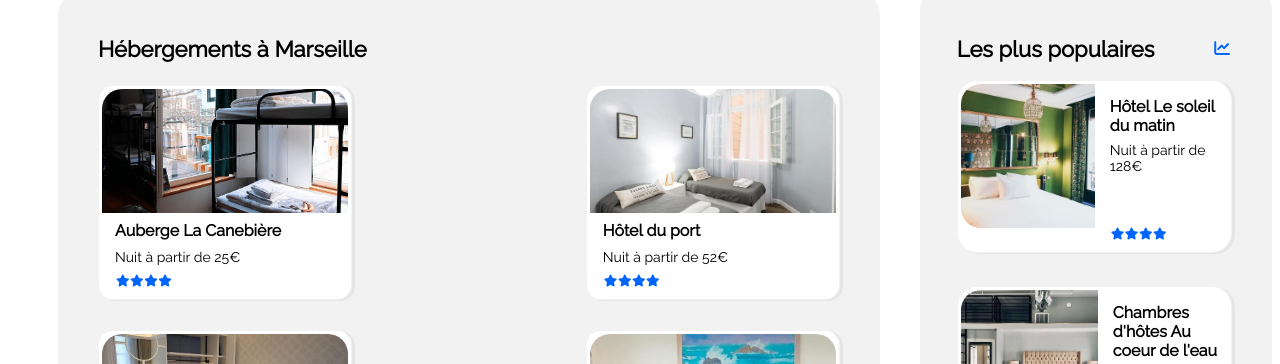
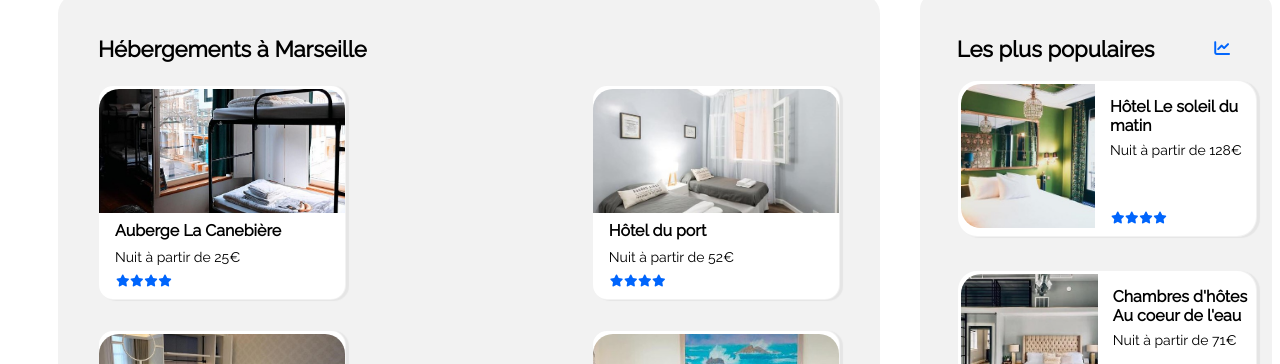
Before and after one commit to MaxBgt/Booki, a plain HTML site: page index.html in a window 1280 px wide. Shown: the part 380-744 px from the top of the page. Drawn offline with Linux system fonts and the light colour scheme.

```diff
--- a/CSS/style.css
+++ b/CSS/style.css
@@ -167,9 +167,9 @@ a {
   display: flex;
 }
 .hebergements {
-  width: 70%;
   border-radius: 15px;
   margin-left: 50px;
+  width: 70%;
   border-radius: 20px;
   background: var(--background);
 }
@@ -207,8 +207,6 @@ a {
   border-top-left-radius: 20px;
   border-top-right-radius: 20px;
   margin-top: 3px;
-  margin-left: 3px;
-  margin-right: 3px;
   object-fit: cover;
 }
 .description {
@@ -277,7 +275,7 @@ a {
   width: 100%;
   margin-bottom: 33px;
   margin-left: 37px;
-  margin-right: 40px;
+  margin-right: 15px;
   border: 1px solid #8080801a;
   box-shadow: 3px 1px 1px #8080801c;
   border-radius: 15px;
```
